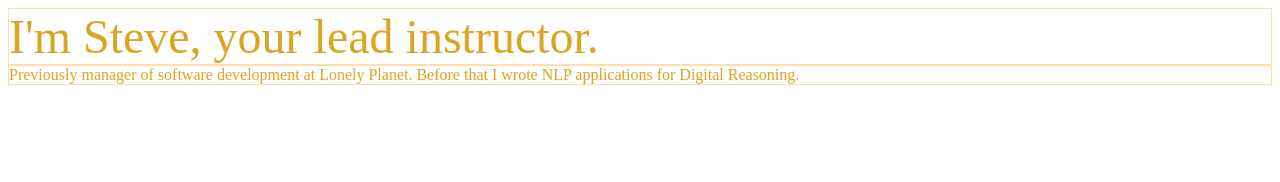
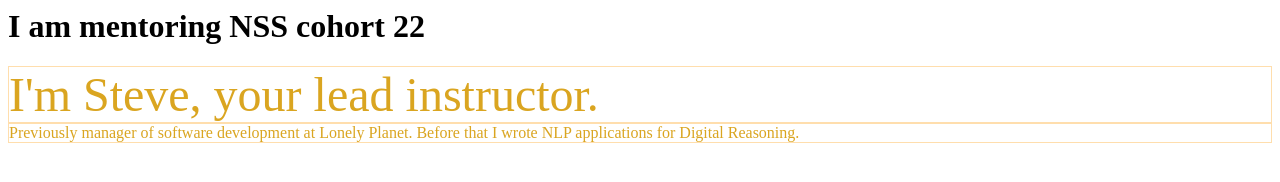
Before and after one commit to stevebrownlee/stevebrownlee.github.io, a plain HTML site: page index.html in a window 1280 px wide. Drawn offline with Linux system fonts and the light colour scheme.

Commit message:
Finished adding h1 to my personal site

```diff
--- a/index.html
+++ b/index.html
@@ -5,6 +5,8 @@
     </head>
 
     <body>
+        <h1>I am mentoring NSS cohort 22</h1>
+
         <article id="intro" class="article">
             I'm Steve, your lead instructor.
         </article>
```
